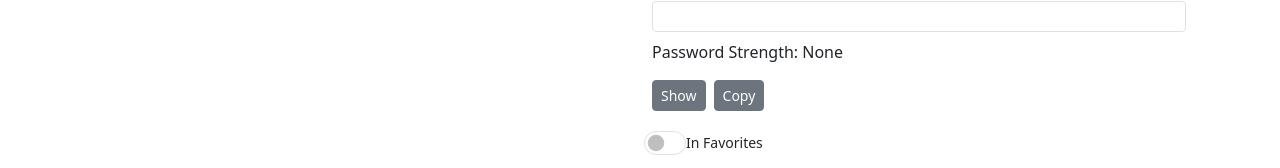
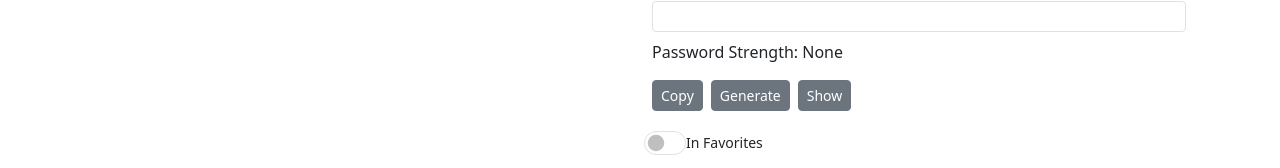
Before and after one commit to bro256/bg.manager.ui, a React (Create React App) app: page /passwords in a window 1280 px wide. Shown: the part 468-636 px from the top of the page. Built offline with nearby package versions, Linux system fonts and the light colour scheme; no server answers.

Commit message:
Generate password functionality

```diff
--- a/src/components/AllPasswords.js
+++ b/src/components/AllPasswords.js
@@ -16,6 +16,7 @@ const AllPasswords = () => {
   const [showPassword, setShowPassword] = useState(false);
   const [passwordStrength, setPasswordStrength] = useState("None");
 
+
   useEffect(() => {
     updatePasswordStrength(password);
   }, [password]);
@@ -25,6 +26,7 @@ const AllPasswords = () => {
     const strength = calculatePasswordStrength(password);
     setPasswordStrength(strength);
   };
+
 
   const calculatePasswordStrength = (password) => {
     let score = 0;
@@ -64,6 +66,19 @@ const AllPasswords = () => {
       return "Very Strong";
     }
   };
+
+
+  const generateRandomPassword = (length = 12) => {
+    const charset = "abcdefghijklmnopqrstuvwxyzABCDEFGHIJKLMNOPQRSTUVWXYZ0123456789!@#$%^&*()-_=+[{]}\\|;:'\",<.>/?";
+    let password = "";
+
+    for (let i = 0; i < length; i++){
+      const randomIndex = Math.floor(Math.random() * charset.length);
+      password += charset[randomIndex];
+    }
+
+    return password;
+  }
 
 
 
@@ -229,12 +244,14 @@ const AllPasswords = () => {
         <div className="col-md-6 ">
           <h2>Password entry information</h2>
 
+          {/* Title */}
           <form  className="row gy-2 gx-3 align-items-center">
             <div className="mb-2">
               <label className="ol-sm-2 col-form-label col-form-label-sm">Title:</label>
               <input type="text" className="form-control form-control-sm" value={title} onChange={(e) => setTitle(e.target.value)}/>
             </div>
 
+            {/* Website */}
             <div className="mb-0">
               <label className="ol-sm-2 col-form-label col-form-label-sm">Website URL:</label>
               <input type="text" className="form-control form-control-sm" value={website} onChange={(e) => setWebsite(e.target.value)}/>
@@ -244,6 +261,7 @@ const AllPasswords = () => {
               <button type="button" className="btn btn-secondary btn-sm mx-2" onClick={() => copyToClipboard(website)}>Copy</button>
             </div>
 
+            {/* Username */}
             <div className="mb-0">
               <label className="ol-sm-2 col-form-label col-form-label-sm">Username:</label>
               <input type="text" className="form-control form-control-sm" value={username} onChange={(e) => setUsername(e.target.value)}/>
@@ -252,6 +270,7 @@ const AllPasswords = () => {
               <button type="button" className="btn btn-secondary btn-sm" onClick={() => copyToClipboard(username)}>Copy</button>
             </div>
 
+            {/* Password */}
             <div className="mb-0">
               <label className="ol-sm-2 col-form-label col-form-label-sm">Password:</label>
               <input type={showPassword ? "text" : "password"} className="form-control form-control-sm" value={password}  onChange={(e) => {
@@ -264,15 +283,18 @@ const AllPasswords = () => {
               <div>Password Strength: {passwordStrength}</div>
             </div>
             <div className="mb-2">
+              <button type="button" className="btn btn-secondary btn-sm" onClick={() => copyToClipboard(password)}>Copy</button>
+              <button type="button" className="btn btn-secondary btn-sm mx-2" onClick={() => setPassword(generateRandomPassword())}>Generate</button>
               <button type="button" className="btn btn-secondary btn-sm" onClick={togglePasswordVisibility}>{showPassword ? "Hide" : "Show"}</button>
-              <button type="button" className="btn btn-secondary btn-sm mx-2" onClick={() => copyToClipboard(password)}>Copy</button>
             </div>
 
+            {/* Favorites */}
             <div className="mb-1 form-check form-switch">
               <label className="ol-sm-2 col-form-label col-form-label-sm"> In Favorites</label>
               <input type="checkbox" className="form-check-input form-check form-switch md-2" checked={inFavorites} onChange={() => setInFavorites(!inFavorites)}/>
             </div>
 
+            {/* Main buttons */}
             <div>
               <button className="btn btn-primary btn-sm" onClick={savePasswordEntry}>Add</button>
               <button className="btn btn-primary btn-sm mx-2" onClick={updatePasswordEntry}>Update</button>
```
